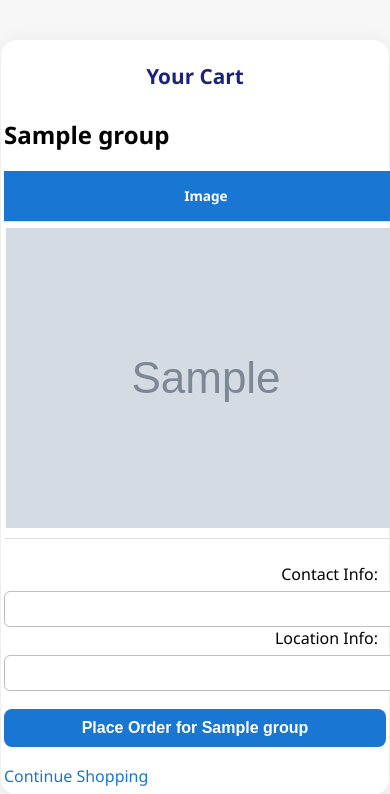
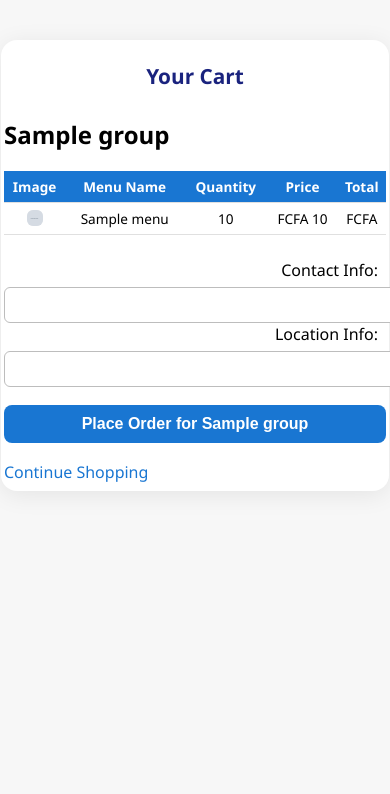
Before and after one commit to Abba-max/Resto, a Django app: template templates/cart.html in a window 390 px wide; the page is wider, and only the part inside the window is pictured. Shown: the top 794 px of that part. Run offline with Django 5.2, Linux system fonts and the light colour scheme; tables that the repository leaves empty hold one stand-in row (values such as "Sample post"); the template is opened without the code that fills it: values that come from a table or form of the project are taken from there, most other values are stand-ins (such as "Sample title", 1, 10 or a date in 2020); grey boxes marked "Sample" are stand-in pictures.

Commit message:
stylemodification

```diff
--- a/static/assets/css/cart.css
+++ b/static/assets/css/cart.css
@@ -37,21 +37,24 @@
     color: #fff;
     font-weight: 600;
 }
-.menu-item img {
-    width: 24px;
-    height: 24px;
+
+/* Style for menu images in the cart */
+.menu-image {
+    width: 20px;
+    height: 20px;
     object-fit: cover;
-    flex-shrink: 0;
     border-radius: 6px;
     background: #f1f1f1;
+    display: block;
+    margin: 0 auto;
 }
 
-/* Reduced cart image size */
+/* If you use .cart-img elsewhere, keep it but keep it small for consistency */
 .cart-img {
-    width: 32px;
-    height: 32px;
+    width: 20px;
+    height: 20px;
     object-fit: cover;
-    border-radius: 8px;
+    border-radius: 6px;
 }
 
 .cart-contact {
@@ -102,6 +105,7 @@
     text-decoration: underline;
 }
 
+/* Responsive adjustments */
 @media (max-width: 900px) {
     .cart-container {
         max-width: 98vw;
@@ -111,9 +115,10 @@
         padding: 8px 4px;
         font-size: 0.95rem;
     }
+    .menu-image,
     .cart-img {
-        width: 10px;
-        height: 10px;
+        width: 20px;
+        height: 20px;
     }
 }
 
@@ -136,8 +141,9 @@
         font-size: 1rem;
         padding: 10px 0;
     }
+    .menu-image,
     .cart-img {
-        width: 10px;
-        height: 10px;
+        width: 16px;
+        height: 16px;
     }
 }
```
